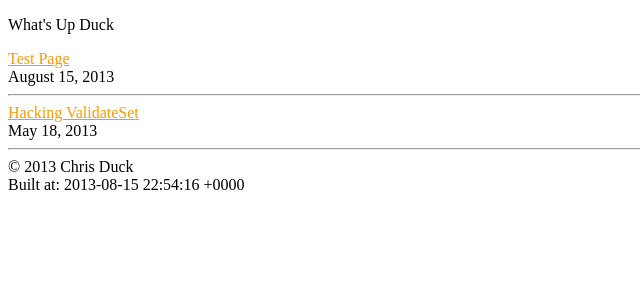
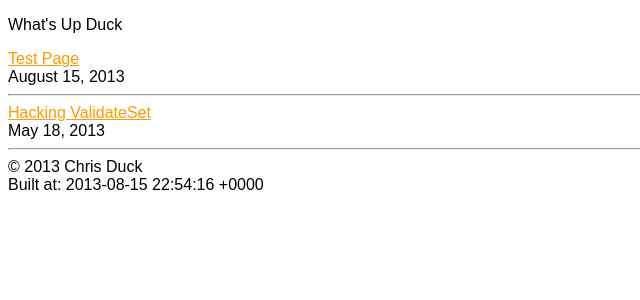
Before and after one commit to gpduck/gpduck.github.io, a Jekyll site: the page built from index.html, in a window 1280 px wide. Shown: the top 300 px of the page, without its empty margins (0-640 px from the left). Built offline with Jekyll 4.4.1, drawn with Linux system fonts in a browser that asks for light colours.

Commit message:
Update site.css

```diff
--- a/css/site.css
+++ b/css/site.css
@@ -4,6 +4,10 @@ a:link {
 
 a:visited {
   color: #dd7700;
+}
+
+body {
+  font-family: Arial, Tahoma, Helvetica, FreeSans, sans-serif;
 }
 
 #blogtitle {
```
